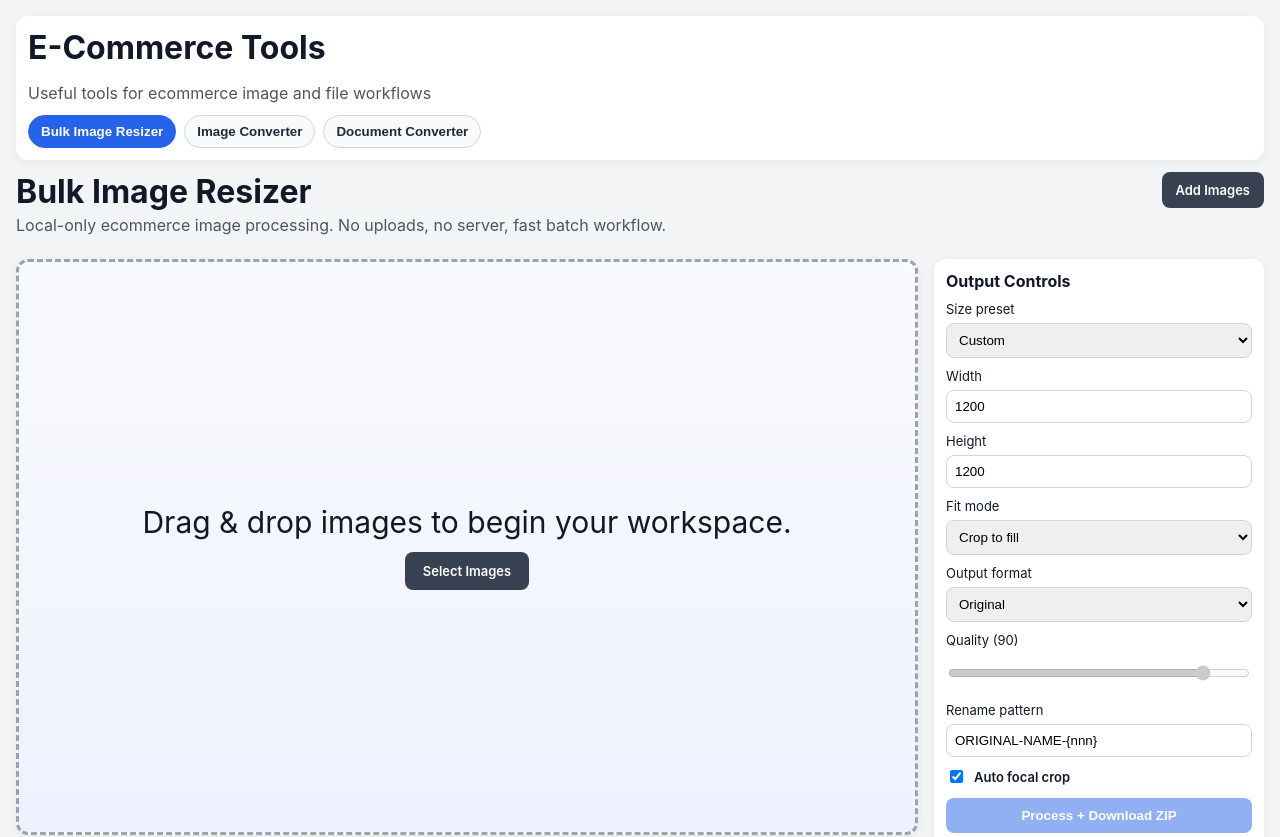
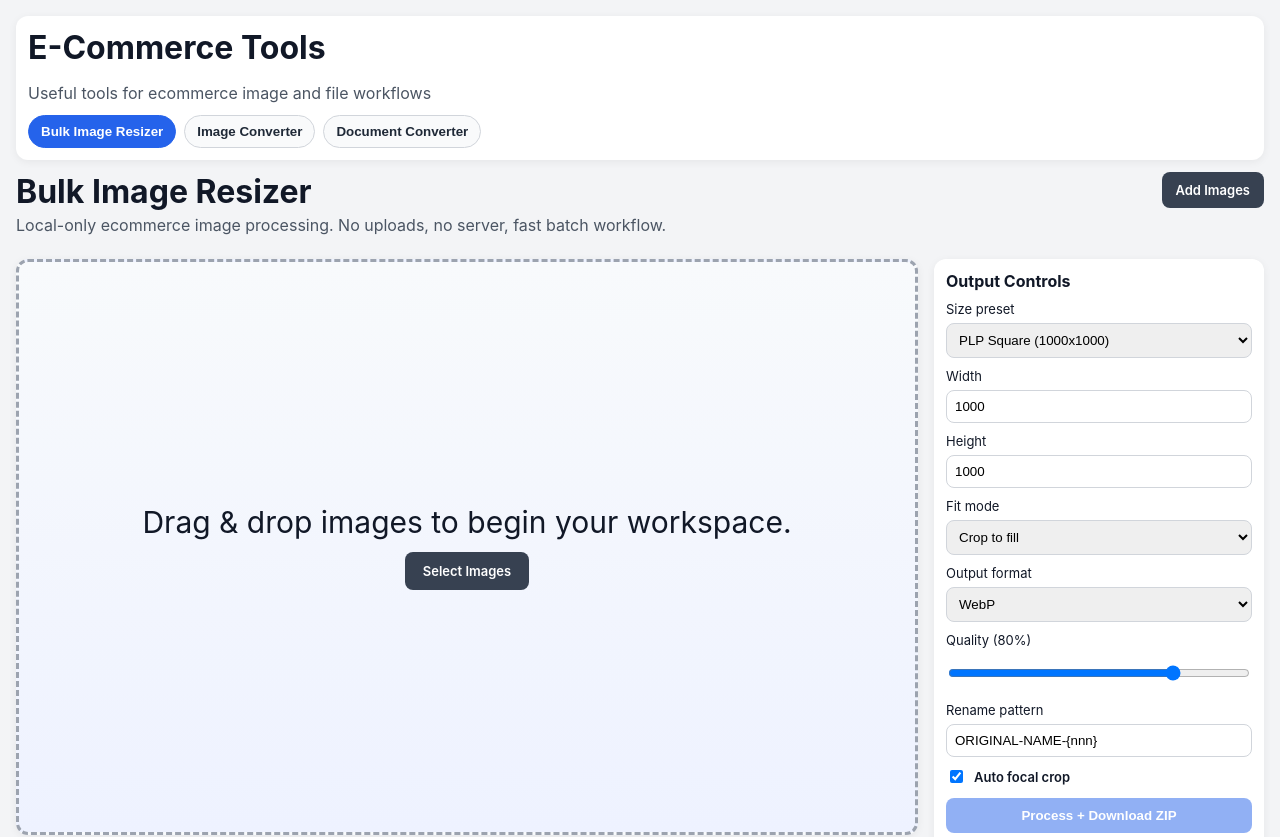
Before and after one commit to adammastersuk/bulk-image-resizer, a React (Vite) app: page / in a window 1280 px wide. Shown: the top 837 px of the page. Built offline with nearby package versions, Linux system fonts and the light colour scheme; what pica would draw is missing.

Commit message:
Set WebP 1000x1000 defaults with 80% quality

```diff
--- a/src/BulkImageResizerTool.tsx
+++ b/src/BulkImageResizerTool.tsx
@@ -46,13 +46,13 @@ const pica = Pica();
 const supportsDirectoryPicker = typeof window !== 'undefined' && 'showDirectoryPicker' in window;
 
 const DEFAULT_OPTIONS: ProcessOptions = {
-  width: 1200,
-  height: 1200,
+  width: 1000,
+  height: 1000,
   fitMode: 'crop',
   backgroundColor: '#ffffff',
   useAutoFocal: true,
-  format: 'original',
-  quality: 0.9,
+  format: 'webp',
+  quality: 0.8,
   renamePattern: 'ORIGINAL-NAME-{nnn}'
 };
 
@@ -90,7 +90,7 @@ const ACCEPTED_IMAGE_EXTENSIONS = new Set(['jpg', 'jpeg', 'png', 'webp', 'avif',
 function BulkImageResizerTool() {
   const [images, setImages] = useState<SourceImage[]>([]);
   const [options, setOptions] = useState<ProcessOptions>(DEFAULT_OPTIONS);
-  const [selectedPreset, setSelectedPreset] = useState<SizePresetId>('custom');
+  const [selectedPreset, setSelectedPreset] = useState<SizePresetId>('plp-square');
   const [dragOver, setDragOver] = useState(false);
   const [globalError, setGlobalError] = useState<string | null>(null);
   const [progress, setProgress] = useState({ done: 0, total: 0 });
@@ -983,7 +983,7 @@ function BulkImageResizerTool() {
             </label>
 
             <label>
-              Quality ({Math.round(options.quality * 100)})
+              Quality ({Math.round(options.quality * 100)}%)
               <input
                 type="range"
                 min={0.1}
```
